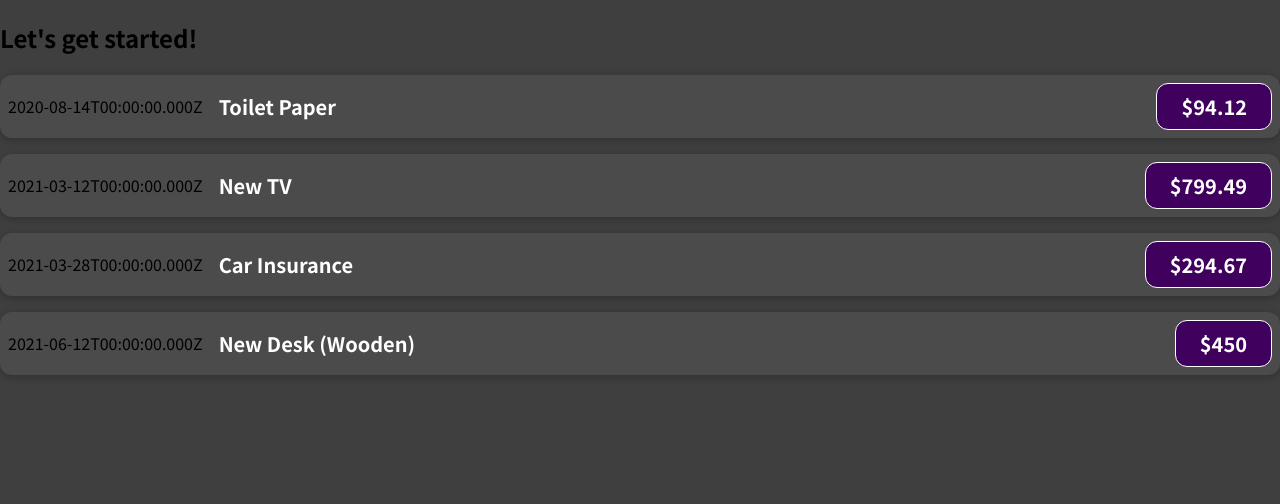
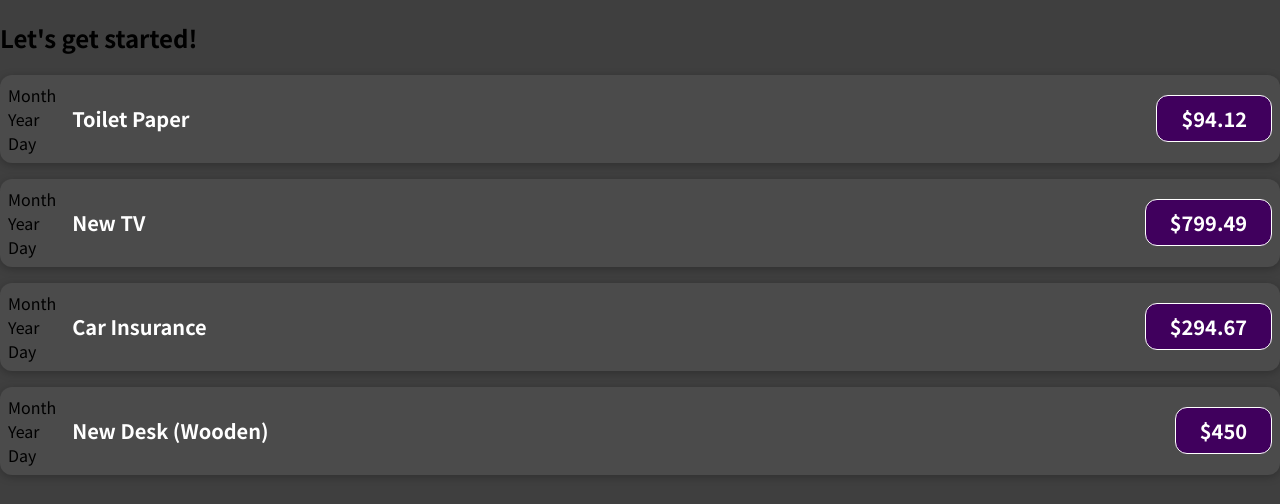
Before and after one commit to Plyavinskiy/expensive-tracker, a JavaScript app: page / in a window 1280 px wide. Shown: the top 504 px of the page. Built offline with nearby package versions, Linux system fonts and the light colour scheme.

Commit message:
feat: add basic date display structure in ExpenseItem.js

```diff
--- a/src/components/ExpenseItem.js
+++ b/src/components/ExpenseItem.js
@@ -3,7 +3,11 @@ import "./ExpenseItem.css";
 function ExpenseItem(props) {
   return (
     <div className="expense-item">
-      <div>{props.date.toISOString()}</div>
+      <div>
+        <div>Month</div>
+        <div>Year</div>
+        <div>Day</div>
+      </div>
       <div className="expense-item__description">
         <h2>{props.title}</h2>
         <div className="expense-item__price">${props.amount}</div>
```
